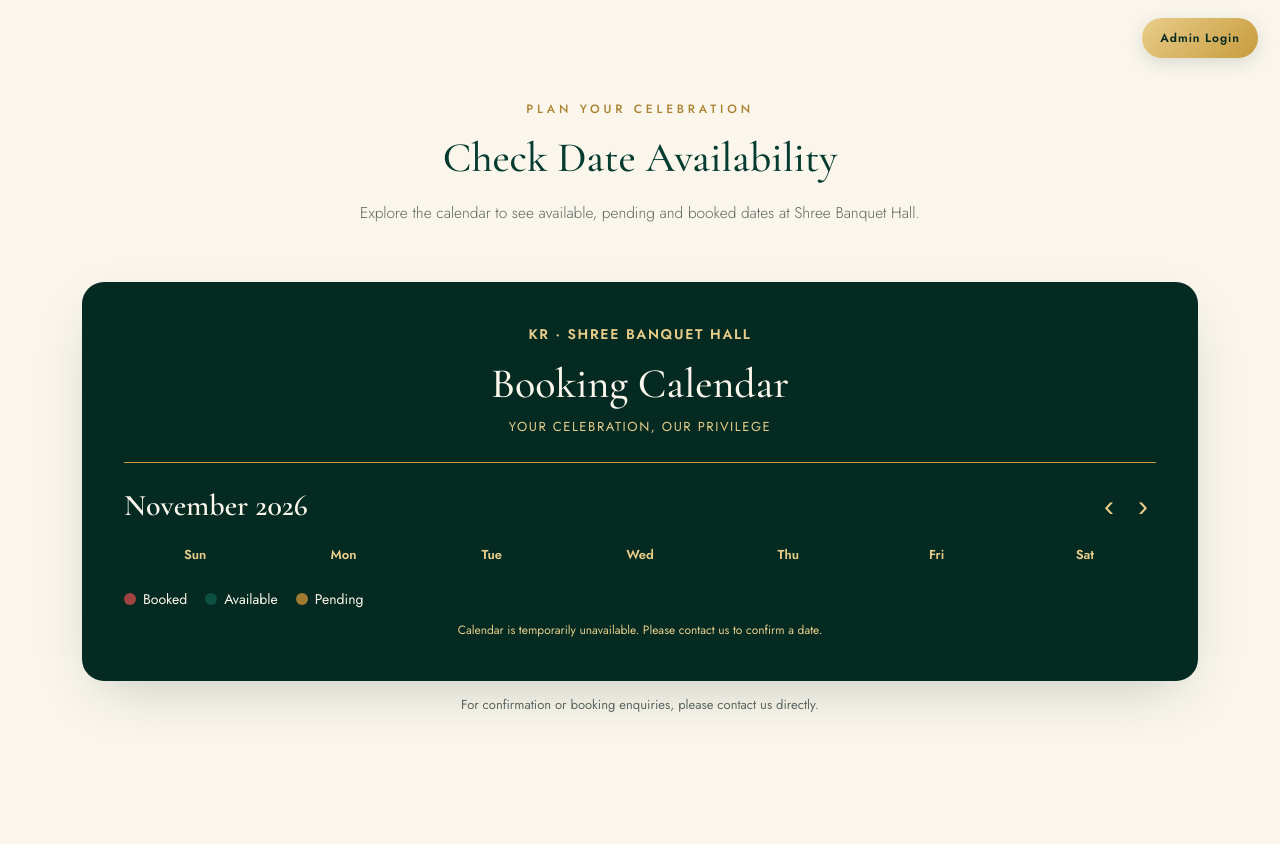
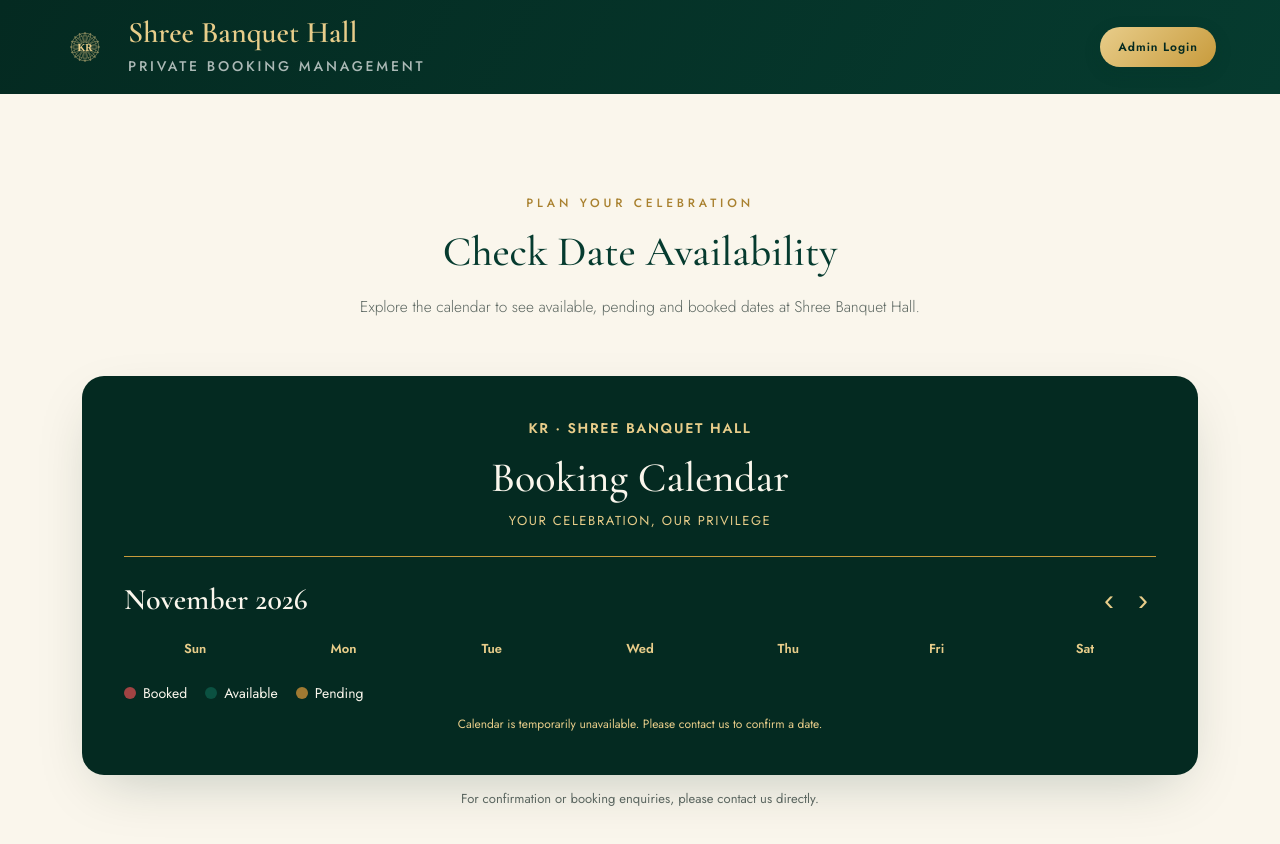
Before and after one commit to abhiraj07/shree-banquet-private-calendar, a plain HTML site: page index.html in a window 1280 px wide. Before the commit the page ends 814 px from the top, so only its background shows below. Drawn offline with nearby package versions, Linux system fonts and the light colour scheme; no server answers.

Commit message:
Add branded navigation header to public booking calendar

```diff
--- a/index.html
+++ b/index.html
@@ -33,8 +33,19 @@
   @media(max-width:560px){.public-calendar{padding:72px 0}.public-calendar-card{border-radius:16px;padding:18px 12px}.public-calendar-grid{gap:4px}.public-calendar-day{min-height:44px;border-radius:8px}.public-calendar-legend{gap:12px;font-size:12px}}
 
 
-.admin-login-link{position:fixed;top:18px;right:22px;z-index:20;background:linear-gradient(135deg,var(--gold-300),var(--gold-500));color:var(--emerald-950);text-decoration:none;font:600 12px Jost,sans-serif;letter-spacing:.08em;padding:11px 18px;border-radius:999px;box-shadow:0 5px 18px #042a2122}.admin-login-link:hover{filter:brightness(1.04)}@media(max-width:560px){.admin-login-link{top:10px;right:10px;padding:9px 13px}}\n</style></head><body>
-<a class="admin-login-link" href="./admin.html">Admin Login</a>
+.site-top{background:linear-gradient(120deg,var(--emerald-950),var(--emerald-800));color:white;padding:14px 5vw;display:flex;justify-content:space-between;align-items:center;gap:16px;min-height:94px}
+.site-brand-link{display:flex;align-items:center;gap:22px;color:inherit;text-decoration:none}
+.site-brand-logo{display:block;width:42px;height:42px;color:var(--gold-300);flex:none}
+.site-brand-logo svg{width:100%;height:100%;display:block}
+.site-brand{font:600 30px "Cormorant Garamond",serif;color:var(--gold-300);line-height:1}
+.site-brand small{display:block;font:500 14px Jost,sans-serif;letter-spacing:.2em;color:#fffa;margin-top:8px}
+.admin-login-link{flex:none;background:linear-gradient(135deg,var(--gold-300),var(--gold-500));color:var(--emerald-950);text-decoration:none;font:600 12px Jost,sans-serif;letter-spacing:.08em;padding:11px 18px;border-radius:999px;box-shadow:0 5px 18px #042a2122}
+.admin-login-link:hover{filter:brightness(1.04)}
+@media(max-width:560px){.site-top{padding:14px 16px;min-height:78px}.site-brand-link{gap:10px}.site-brand-logo{width:34px;height:34px}.site-brand{font-size:21px}.site-brand small{font-size:9px;letter-spacing:.15em;margin-top:5px}.admin-login-link{padding:9px 12px;font-size:11px}}\n</style></head><body>
+<header class="site-top"><a class="site-brand-link" href="./index.html" aria-label="Shree Banquet Hall home"><span class="site-brand-logo" aria-hidden="true"><svg viewBox="0 0 100 100" fill="none" stroke="currentColor">
+<defs><path id="petalHome" d="M50,15 C54,23 54,31 50,40 C46,31 46,23 50,15 Z"/></defs>
+<g stroke-width="0.9"><use href="#petalHome" transform="rotate(0 50 50)"/><use href="#petalHome" transform="rotate(22.5 50 50)"/><use href="#petalHome" transform="rotate(45 50 50)"/><use href="#petalHome" transform="rotate(67.5 50 50)"/><use href="#petalHome" transform="rotate(90 50 50)"/><use href="#petalHome" transform="rotate(112.5 50 50)"/><use href="#petalHome" transform="rotate(135 50 50)"/><use href="#petalHome" transform="rotate(157.5 50 50)"/><use href="#petalHome" transform="rotate(180 50 50)"/><use href="#petalHome" transform="rotate(202.5 50 50)"/><use href="#petalHome" transform="rotate(225 50 50)"/><use href="#petalHome" transform="rotate(247.5 50 50)"/><use href="#petalHome" transform="rotate(270 50 50)"/><use href="#petalHome" transform="rotate(292.5 50 50)"/><use href="#petalHome" transform="rotate(315 50 50)"/><use href="#petalHome" transform="rotate(337.5 50 50)"/></g>
+<circle cx="50" cy="50" r="33" stroke-width="1"/><circle cx="50" cy="50" r="27" stroke-width="0.6"/><text x="50" y="59" text-anchor="middle" font-family="Cinzel, serif" font-size="24" font-weight="600" fill="currentColor" stroke="none">KR</text></svg></span><span class="site-brand">Shree Banquet Hall<small>PRIVATE BOOKING MANAGEMENT</small></span></a><a class="admin-login-link" href="./admin.html">Admin Login</a></header>
 <section class="public-calendar" id="availability">
   <div class="wrap">
     <div class="head reveal">
```
